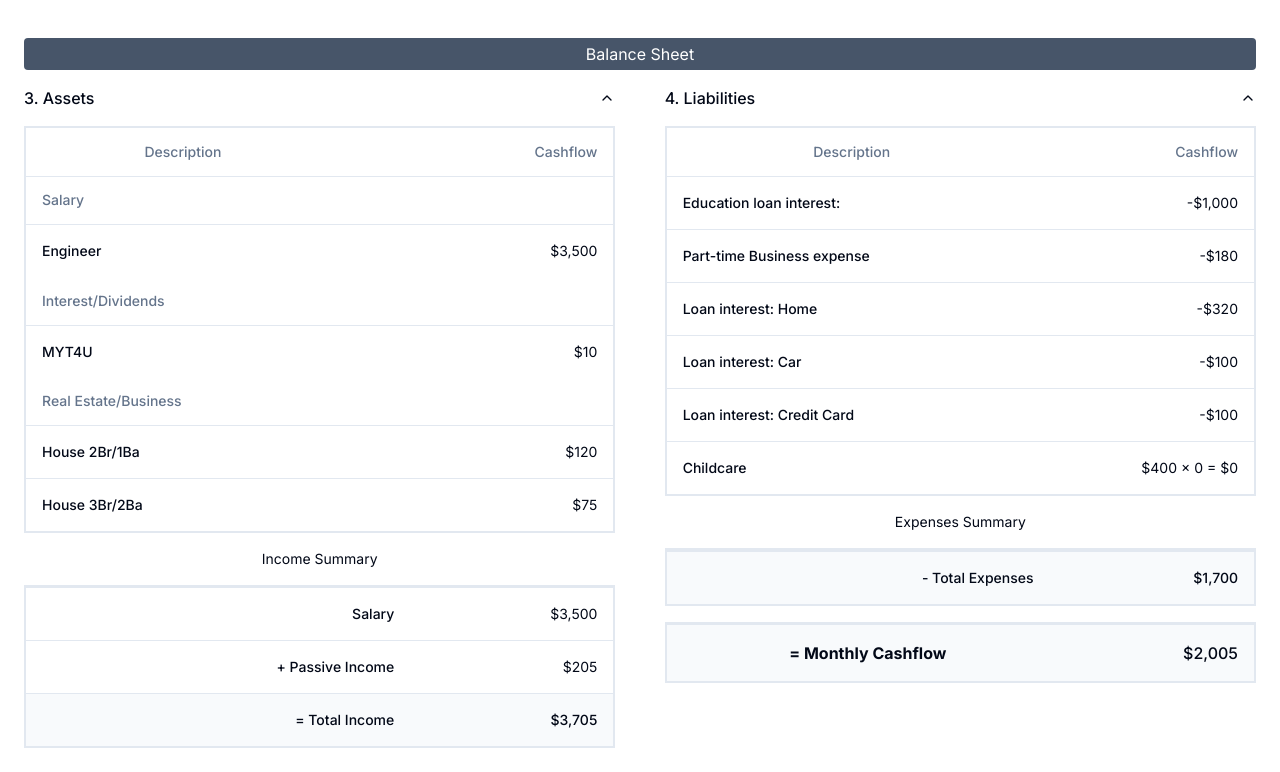
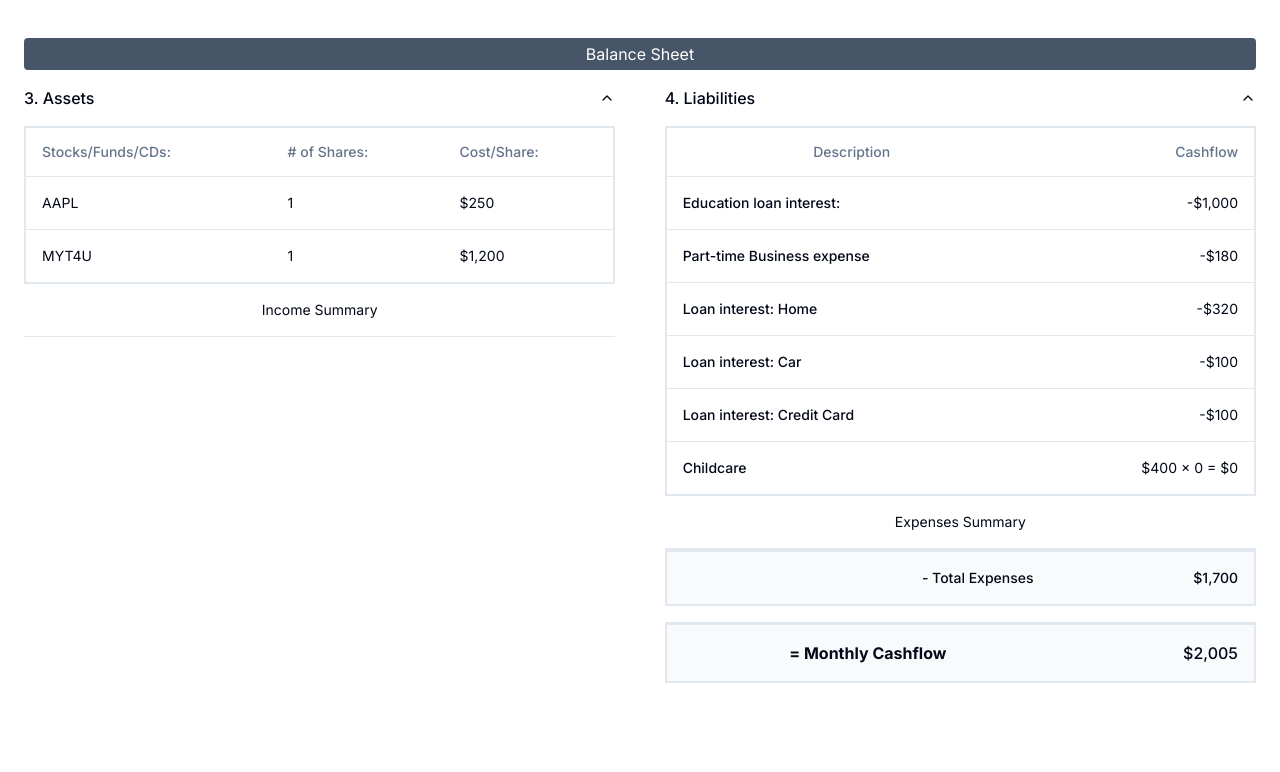
Before and after one commit to khangnguyen213/my-cashflow, a Next.js app: page / in a window 1280 px wide. Shown: the part 800-1572 px from the top of the page. After the commit the page ends 1507 px from the top, so only its background shows below. Built offline with nearby package versions, Linux system fonts and the light colour scheme.

Commit message:
Refactor AssetItem name convention

```diff
--- a/src/app/(balance-sheet)/SectionAsset.tsx
+++ b/src/app/(balance-sheet)/SectionAsset.tsx
@@ -23,144 +23,42 @@ function SectionAsset() {
     const { assetItems, incomeStatementSummary, setIncomeStatementSummary } =
         useContext(DataContext);
 
-    const jobs: AssetItem[] = [];
-    const stockIncomes: AssetItem[] = [];
-    const realestateIncomes: AssetItem[] = [];
-    const businesseIncomes: AssetItem[] = [];
-
-    assetItems.forEach((item) => {
-        switch (item.getType()) {
-            case AssetType.JOB:
-                jobs.push(item);
-                break;
-            case AssetType.STOCK:
-                if (item.getCashflow() > 0) stockIncomes.push(item);
-                break;
-            case AssetType.REALESTATE:
-                if (item.getCashflow() > 0) realestateIncomes.push(item);
-                break;
-            case AssetType.BUSINESS:
-                if (item.getCashflow() > 0) businesseIncomes.push(item);
-                break;
-        }
-    });
-
-    const calculateIncome = () => {
-        const jobSalary = jobs.reduce(
-            (acc, item) => acc + item.getCashflow(),
-            0
-        );
-
-        const passiveIncome = stockIncomes
-            .concat(realestateIncomes)
-            .concat(businesseIncomes)
-            .reduce((acc, item) => acc + item.getCashflow(), 0);
-
-        setIncomeStatementSummary((prev) => {
-            return {
-                ...prev,
-                total_income: jobSalary + passiveIncome,
-                passive_income: passiveIncome,
-            };
-        });
-    };
-
-    useEffect(() => {
-        calculateIncome();
-    }, []);
+    const stocks = assetItems.filter(
+        (item) => item.getType() === AssetType.STOCK
+    );
 
     return (
         <div className="md:w-[48%]">
             <AccordionItem value="section-asset">
                 <AccordionTrigger>3. Assets</AccordionTrigger>
                 <AccordionContent>
-                    <div className="w-full flex flex-wrap border-2">
+                    <div className="flex flex-wrap border-2">
+                        {/* Stocks */}
                         <Table>
                             <TableHeader>
                                 <TableRow>
-                                    <TableHead className="text-center">
-                                        Description
+                                    <TableHead className="text-left break-all">
+                                        Stocks/Funds/CDs:
                                     </TableHead>
-                                    <TableHead className="text-right">
-                                        Cashflow
+                                    <TableHead className="text-left">
+                                        # of Shares:
                                     </TableHead>
-                                </TableRow>
-                            </TableHeader>
-                        </Table>
-
-                        {/* Salary */}
-                        <Table>
-                            <TableHeader>
-                                <TableRow>
-                                    <TableHead colSpan={2}>Salary</TableHead>
-                                </TableRow>
-                            </TableHeader>
-                            <TableBody>
-                                {jobs.length > 0 && (
-                                    <TableRow>
-                                        <TableCell className="font-medium">
-                                            {jobs[0].getTitle()}
-                                        </TableCell>
-                                        <TableCell className="text-right">
-                                            {numberToDollar(
-                                                jobs[0].getCashflow()
-                                            )}
-                                        </TableCell>
-                                    </TableRow>
-                                )}
-                            </TableBody>
-                        </Table>
-
-                        {/* Interest/Dividends */}
-                        <Table>
-                            <TableHeader>
-                                <TableRow>
-                                    <TableHead colSpan={2}>
-                                        Interest/Dividends
+                                    <TableHead className="text-left">
+                                        Cost/Share:
                                     </TableHead>
                                 </TableRow>
                             </TableHeader>
                             <TableBody>
-                                {stockIncomes.map((item) => (
-                                    <TableRow key={item.getId()}>
-                                        <TableCell className="font-medium">
-                                            {item.getTitle()}
+                                {stocks.map((stock) => (
+                                    <TableRow key={stock.getId()}>
+                                        <TableCell>
+                                            {stock.getTitle()}
                                         </TableCell>
-                                        <TableCell className="text-right">
-                                            {numberToDollar(item.getCashflow())}
-                                        </TableCell>
-                                    </TableRow>
-                                ))}
-                            </TableBody>
-                        </Table>
-
-                        {/* Real Estate/Business */}
-                        <Table>
-                            <TableHeader>
-                                <TableRow>
-                                    <TableHead colSpan={2}>
-                                        Real Estate/Business
-                                    </TableHead>
-                                </TableRow>
-                            </TableHeader>
-                            <TableBody>
-                                {realestateIncomes.map((item) => (
-                                    <TableRow key={item.getId()}>
-                                        <TableCell className="font-medium">
-                                            {item.getTitle()}
-                                        </TableCell>
-                                        <TableCell className="text-right">
-                                            {numberToDollar(item.getCashflow())}
-                                        </TableCell>
-                                    </TableRow>
-                                ))}
-                                {businesseIncomes.map((item) => (
-                                    <TableRow key={item.getId()}>
-                                        <TableCell className="font-medium">
-                                            {item.getTitle()}
-                                        </TableCell>
-                                        <TableCell className="text-right">
-                                            {numberToDollar(item.getCashflow())}
+                                        <TableCell>{stock.getQty()}</TableCell>
+                                        <TableCell>
+                                            {numberToDollar(
+                                                stock.getBuyPrice()
+                                            )}
                                         </TableCell>
                                     </TableRow>
                                 ))}
@@ -170,46 +68,6 @@ function SectionAsset() {
                     <h1 className="pt-4 text-center">Income Summary</h1>
                 </AccordionContent>
             </AccordionItem>
-            <div className="w-full border-2">
-                <Table>
-                    <TableBody>
-                        <TableRow>
-                            <TableCell className="text-right font-medium">
-                                Salary
-                            </TableCell>
-                            <TableCell className="text-right">
-                                {jobs.length > 0
-                                    ? numberToDollar(jobs[0].getCashflow())
-                                    : 0}
-                            </TableCell>
-                        </TableRow>
-                        <TableRow>
-                            <TableCell className="text-right font-medium">
-                                + Passive Income
-                            </TableCell>
-                            <TableCell className="text-right">
-                                {incomeStatementSummary &&
-                                    numberToDollar(
-                                        incomeStatementSummary.passive_income
-                                    )}
-                            </TableCell>
-                        </TableRow>
-                    </TableBody>
-                    <TableFooter>
-                        <TableRow>
-                            <TableCell className="text-right font-medium">
-                                = Total Income
-                            </TableCell>
-                            <TableCell className="text-right">
-                                {incomeStatementSummary &&
-                                    numberToDollar(
-                                        incomeStatementSummary.total_income
-                                    )}
-                            </TableCell>
-                        </TableRow>
-                    </TableFooter>
-                </Table>
-            </div>
         </div>
     );
 }
--- a/src/common/AssetItem.ts
+++ b/src/common/AssetItem.ts
@@ -202,11 +202,11 @@ export class AssetItem {
         return this.title;
     }
 
-    getBuy_price() {
+    getBuyPrice() {
         return this.buy_price;
     }
 
-    getSell_price() {
+    getSellPrice() {
         return this.sell_price;
     }
 
@@ -262,11 +262,11 @@ export class AssetItem {
         this.title = title;
     }
 
-    setBuy_price(buy_price: number) {
+    setBuyPrice(buy_price: number) {
         this.buy_price = buy_price;
     }
 
-    setSell_price(sell_price: number) {
+    setSellPrice(sell_price: number) {
         this.sell_price = sell_price;
     }
 
```
